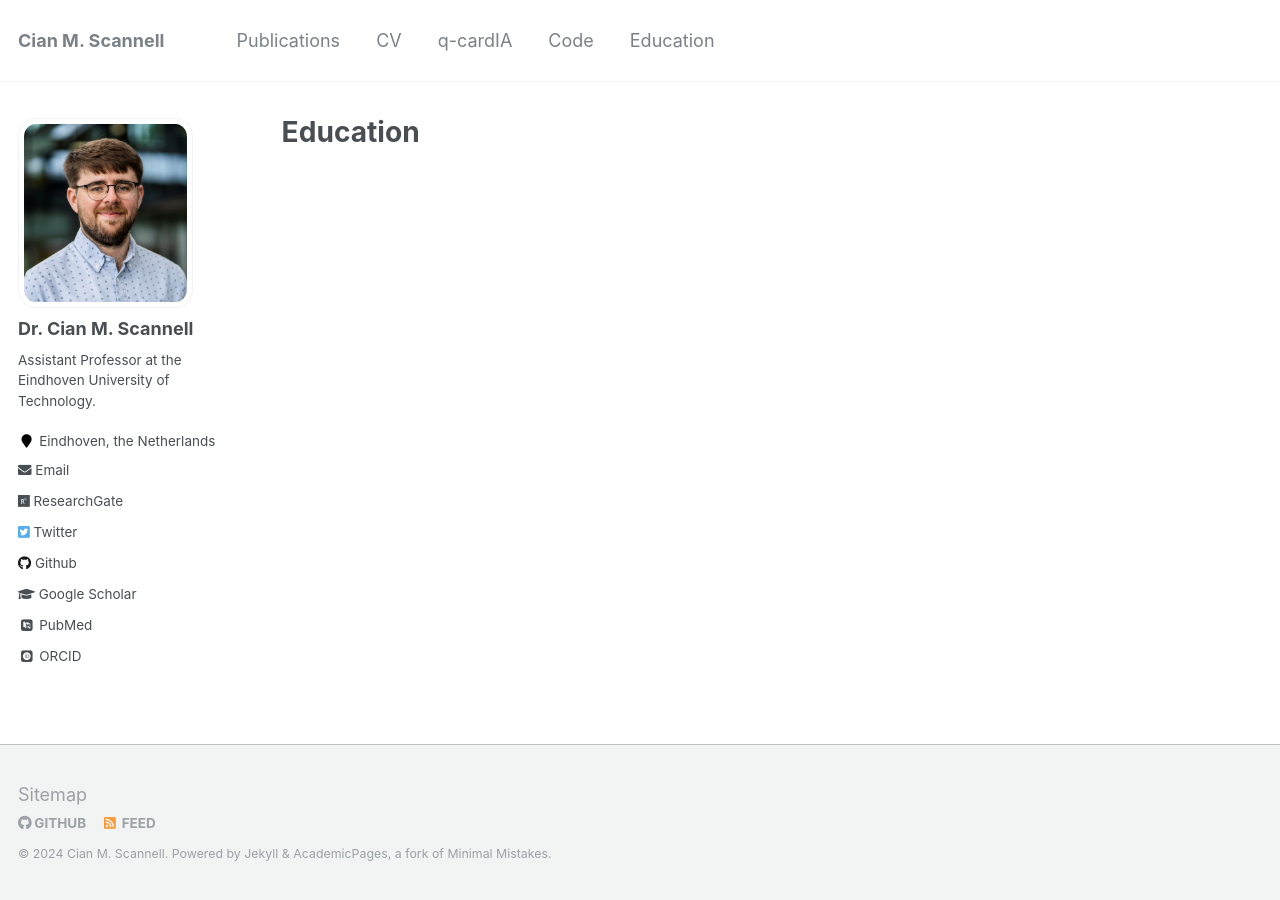
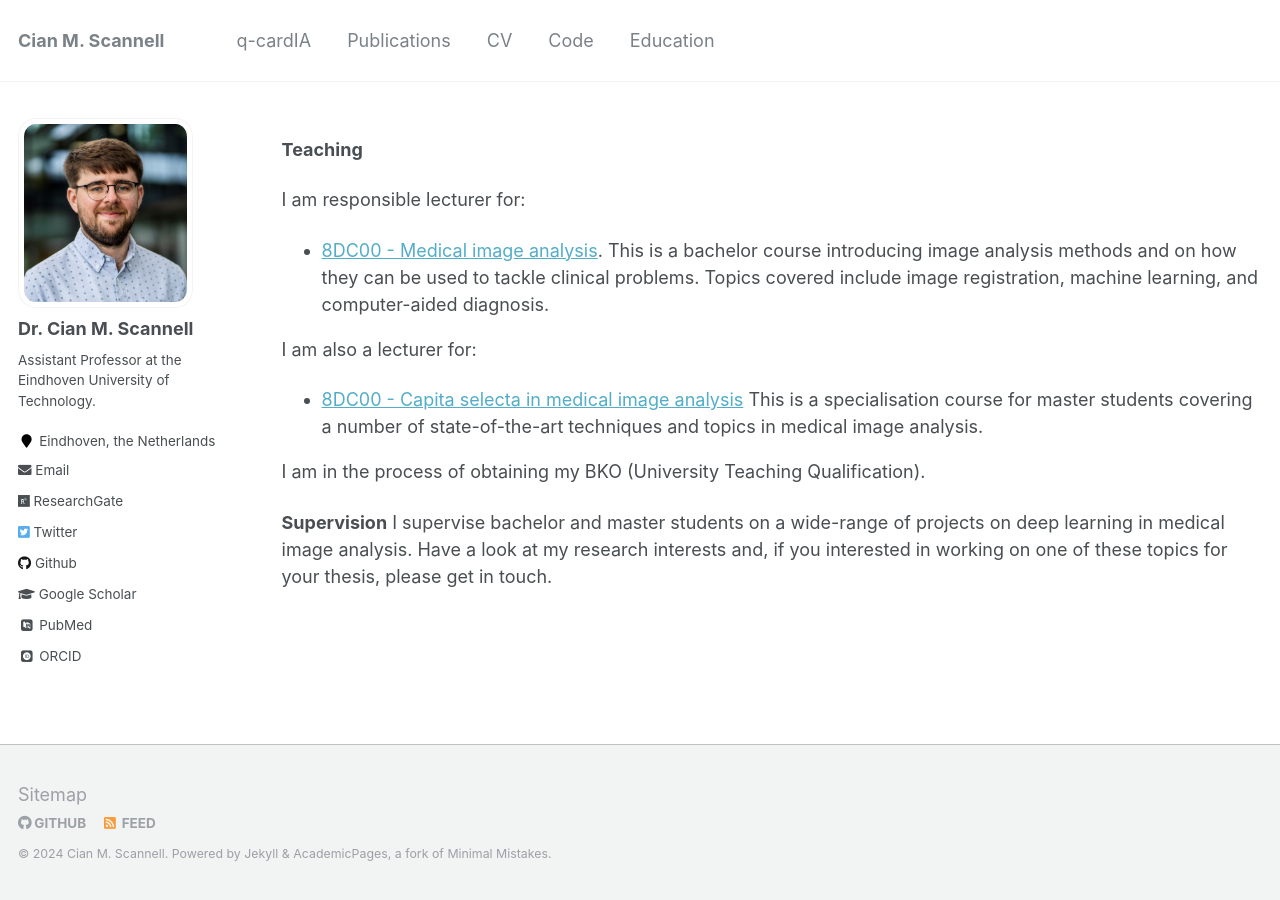
Before and after one commit to cianmscannell/cianmscannell.github.io, a Jekyll site: the page built from _pages/education.md, in a window 1280 px wide. Built offline with Jekyll 4.4.1, drawn with Linux system fonts in a browser that asks for light colours; some web fonts are replaced.

Commit message:
update education

```diff
--- a/_data/navigation.yml
+++ b/_data/navigation.yml
@@ -1,14 +1,14 @@
 # main links links
 main:
+  - title: "q-cardIA"
+    url: /q-cardIA/
+
   - title: "Publications"
     url: /publications/
 
   - title: "CV"
     url: /cv/
 
-  - title: "q-cardIA"
-    url: /q-cardIA/
-
   - title: "Code"
     url: /code/
 
--- a/_pages/education.md
+++ b/_pages/education.md
@@ -1,8 +1,23 @@
 ---
 layout: archive
-title: "Education"
+# title: "Education"
 permalink: /education/
 author_profile: true
 redirect_from:
   - /Education
 ---
+
+**Teaching**
+
+I am responsible lecturer for:
+* <a href="https://research.tue.nl/en/courses/medical-image-analysis-3"> 8DC00 - Medical image analysis</a>.
+This is a bachelor course introducing image analysis methods and on how they can be used to tackle clinical problems. Topics covered include image registration, machine learning, and computer-aided diagnosis.
+
+I am also a lecturer for:
+* <a href="https://research.tue.nl/en/courses/capita-selecta-in-medical-image-analysis-3"> 8DC00 - Capita selecta in medical image analysis</a>
+This is a specialisation course for master students covering a number of state-of-the-art techniques and topics in medical image analysis.
+
+I am in the process of obtaining my BKO (University Teaching Qualification).
+
+**Supervision**
+I supervise bachelor and master students on a wide-range of projects on deep learning in medical image analysis. Have a look at my research interests and, if you interested in working on one of these topics for your thesis, please get in touch.
```
Also changed, not shown: _pages/q-cardIA.md (+3 -3 lines).
